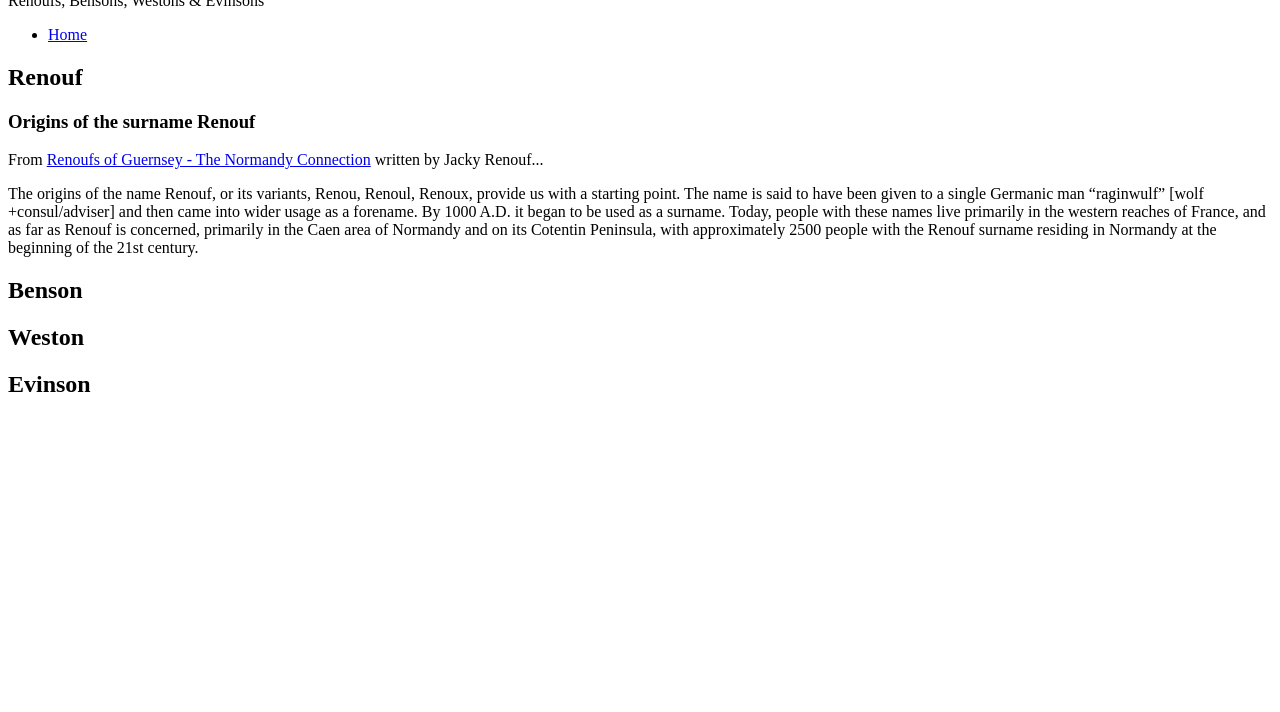
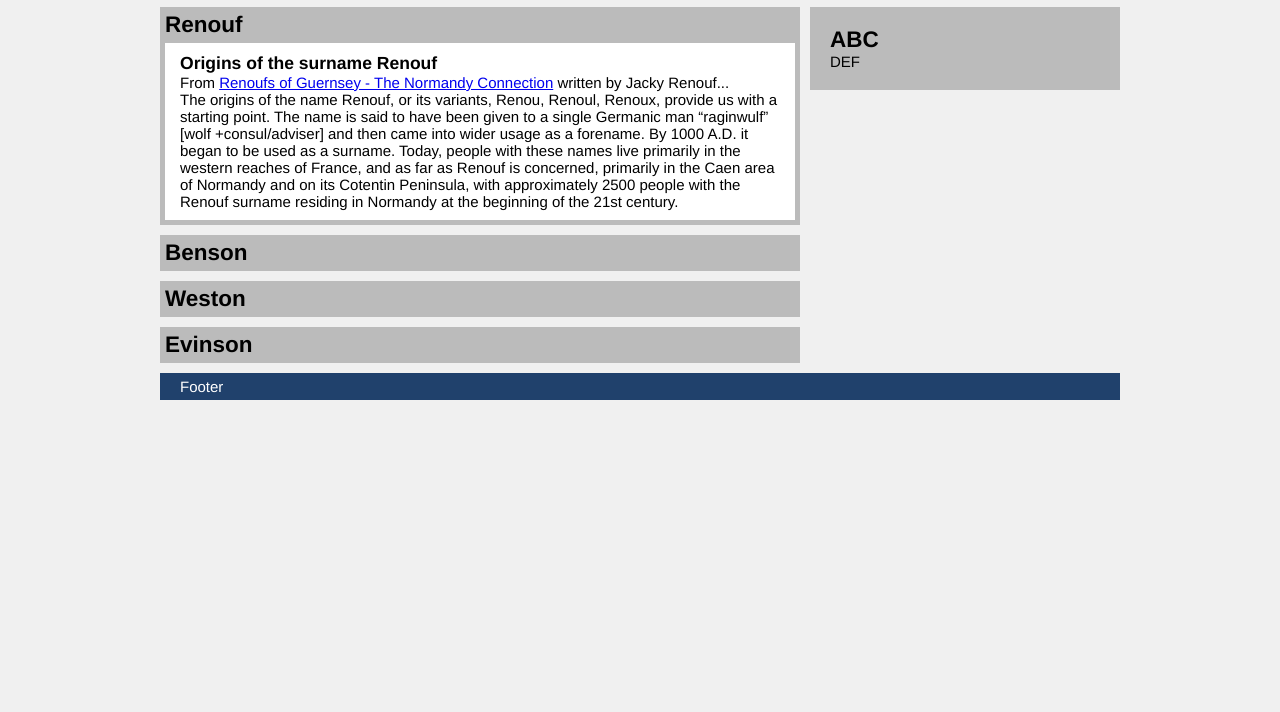
Before and after one commit to Renouf/ancestry, a plain HTML site: page index.html in a window 1280 px wide. Shown: the part 88-800 px from the top of the page. Drawn offline with Linux system fonts and the light colour scheme.

Commit message:
Adding some styling.

```diff
--- a/index.html
+++ b/index.html
@@ -3,6 +3,7 @@
   <head>
     <meta charset="UTF-8">
     <title>The Ancestry of G G Renouf</title>
+    <link rel="stylesheet" type="text/css" href="style.css">
   </head>
 
   <body>
@@ -38,5 +39,14 @@
         <h2>Evinson</h2>
       </section>
     </main>
+
+    <aside>
+      <h2>ABC</h2>
+      <p>DEF</p>
+    </aside>
+
+    <footer>
+      <p>Footer</p>
+    </footer>
   </body>
 </html>
--- /dev/null
+++ b/style.css
@@ -0,0 +1,78 @@
+@charset "UTF-8";
+
+article, aside, footer, header, main, nav, section {
+  display: block;
+}
+
+html, body, h1, h2, h3, ul, li, a, p,
+article, aside, footer, header, main, nav, section {
+  padding: 0;
+  margin: 0;
+}
+
+.banner {
+  background-color: #11233b;
+  color: white;
+  padding: 10px 20px;
+}
+
+body {
+  width: 960px;
+  margin-left: auto;
+  margin-right: auto;
+  background-color: #f0f0f0;
+  font-family: Helvetica, Arial, sans-serif;
+  font-size: 15px;
+}
+
+nav {
+  background-color: #20416c;
+  padding: 5px;
+  margin-top: 1px;
+}
+
+li a {
+  color: white;
+}
+
+li {
+  display: inline;
+  margin-left: 15px;
+  margin-right: 15px;
+  font-size: 20px;
+  font-variant: small-caps;
+  font-weight: bold;
+}
+
+section {
+  background-color: #bbbbbb;
+  margin-top: 10px;
+  padding: 5px;
+}
+
+article {
+  background-color: white;
+  margin-top: 5px;
+  padding: 10px 15px;
+}
+
+main {
+  width: 640px;
+  float: left;
+  margin-bottom: 10px;
+}
+
+aside {
+  background-color: #bbbbbb;
+  width: 270px;
+  float: right;
+  padding: 20px;
+  margin-top: 10px;
+}
+
+footer {
+  clear: both;
+  background-color: #20416c;
+  color: white;
+  padding: 5px 20px;
+}
```
